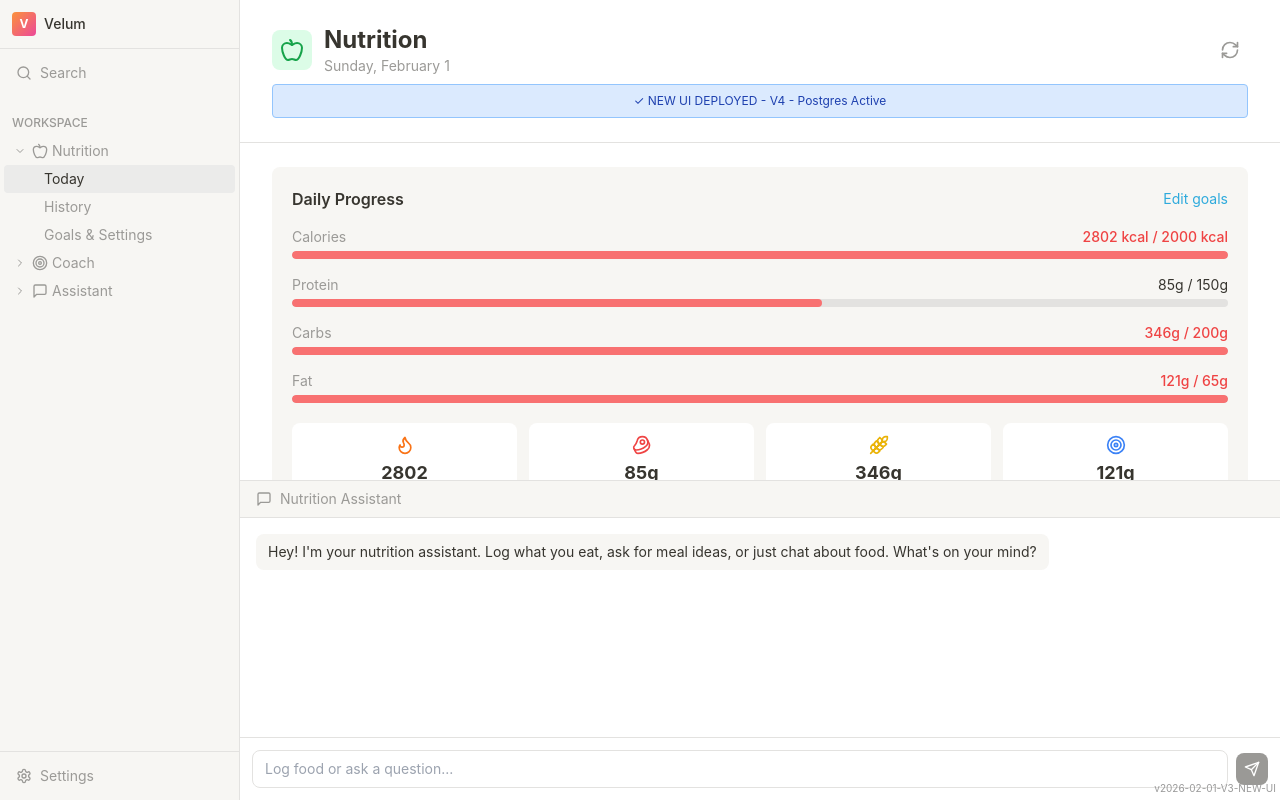
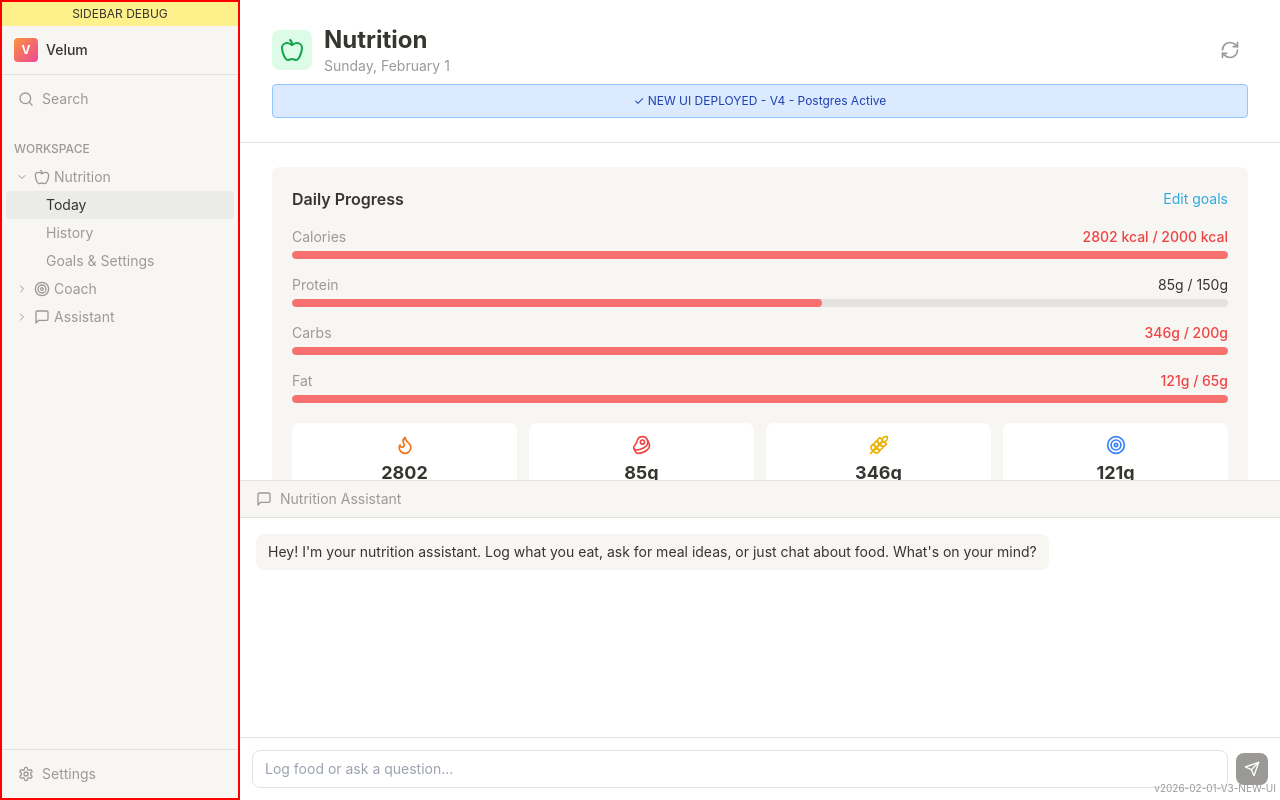
Before and after one commit to MehighCB3/Velum, a Next.js app in the folder velum-app/: page / in a window 1280 px wide. Built offline with nearby package versions, Linux system fonts and the light colour scheme.

Commit message:
Add visible debug markers to sidebar - red border + yellow banner

```diff
--- a/velum-app/src/app/page.tsx
+++ b/velum-app/src/app/page.tsx
@@ -80,6 +80,12 @@ function Sidebar({
   expandedFolders: Set<string>
   toggleFolder: (id: string) => void
 }) {
+  // DEBUG: Confirm sidebar is rendering
+  console.log('SIDEBAR RENDERING:', navigation.length, 'items')
+
+  useEffect(() => {
+    console.log('SIDEBAR MOUNTED')
+  }, [])
   const renderNavItem = (item: NavItem, depth: number = 0) => {
     const isExpanded = expandedFolders.has(item.id)
     const isActive = activeItem === item.id
@@ -135,7 +141,9 @@ function Sidebar({
   }
 
   return (
-    <div className="w-60 bg-notion-sidebar border-r border-notion-border flex flex-col h-screen">
+    <div className="w-60 bg-[#f7f6f3] border-r border-[#e3e2e0] flex flex-col h-screen" style={{border: '2px solid red'}}>
+      {/* DEBUG: Sidebar should be visible with red border */}
+      <div className="bg-yellow-200 text-xs p-1 text-center">SIDEBAR DEBUG</div>
       {/* Workspace header */}
       <div className="p-3 border-b border-notion-border">
         <div className="flex items-center gap-2">
```
